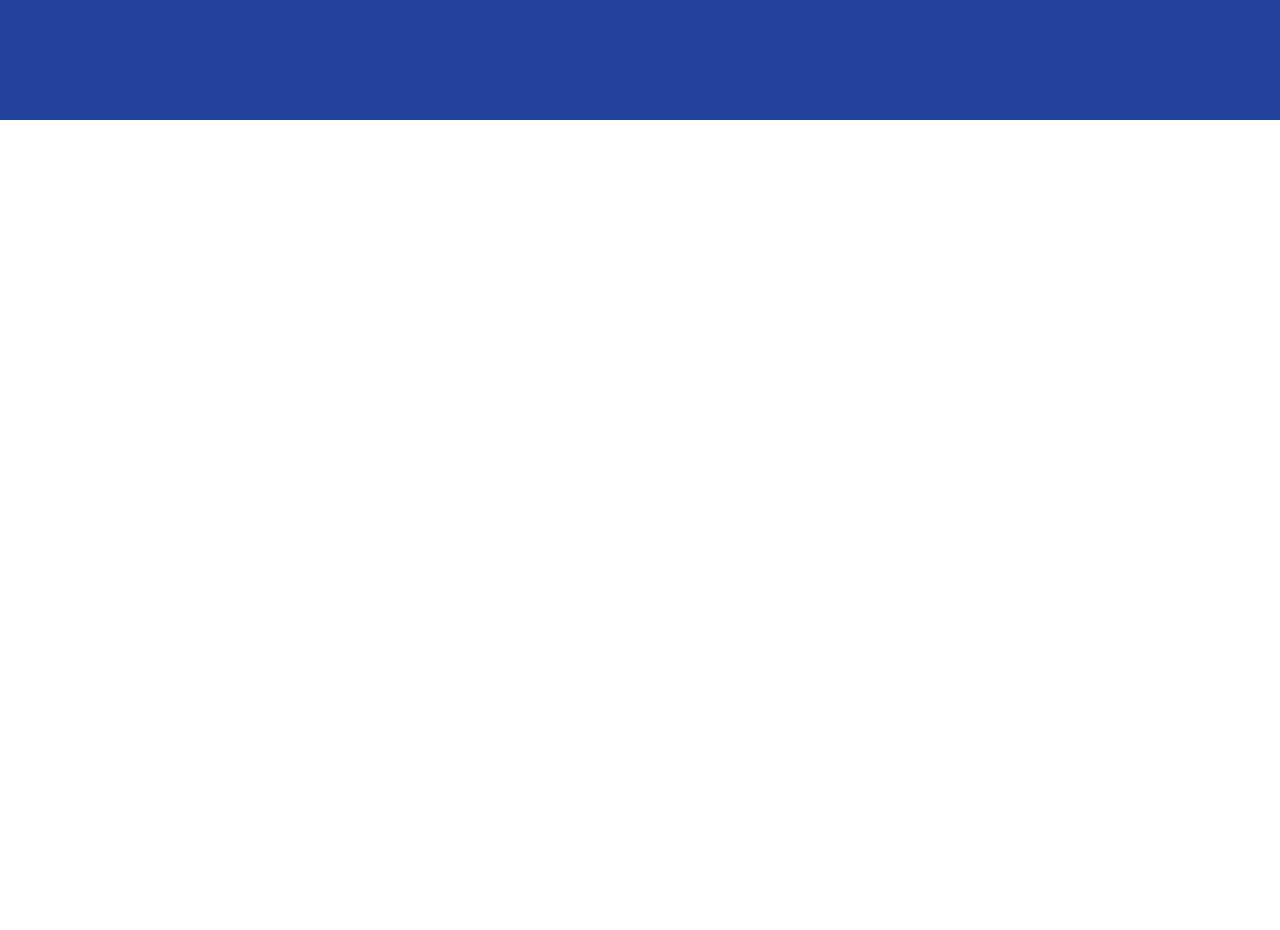
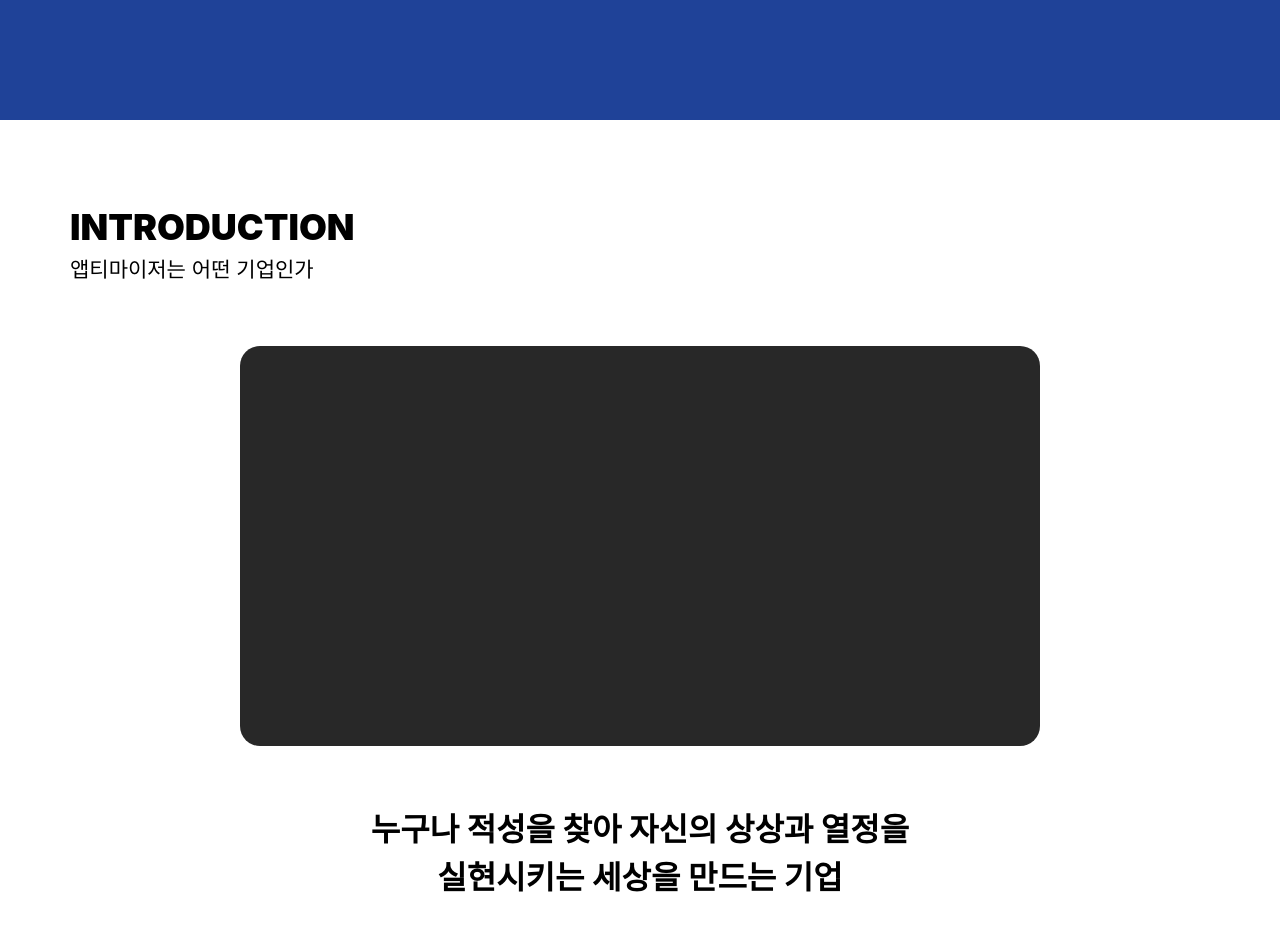
Before and after one commit to aptimizer-co/aptimizer, a Next.js app: page /about in a window 1280 px wide. Shown: the part 240-1170 px from the top of the page. Before the commit the page ends 800 px from the top, so only its background shows below. Built offline with nearby package versions, Linux system fonts and the light colour scheme; a web font is replaced by a local one.

Commit message:
[🎨UI] `IntroSection` 섹션 UI 완성
`/about`의 최상단에 위치한 `IntroSection`의 UI를 완성했다.

```diff
--- a/src/app/(home)/page.tsx
+++ b/src/app/(home)/page.tsx
@@ -4,7 +4,7 @@ import { HeroSection, ServiceSection } from "./_sections";
 const Home = () => {
   return (
     <main className={`container ${s.home}`}>
-      {/* <HeroSection /> */}
+      <HeroSection />
       <ServiceSection />
     </main>
   );
--- /dev/null
+++ b/src/app/about/_sections/IntroSection/IntroSection.module.css
@@ -0,0 +1,62 @@
+.intro {
+  padding: 8rem 0;
+}
+
+.title {
+  font-size: 3.6rem;
+  font-weight: 900;
+  line-height: 5.4rem;
+}
+
+.subtitle {
+  font-size: 2.1rem;
+  line-height: 3.15rem;
+  margin-bottom: 6rem;
+}
+
+.innerContainer {
+  max-width: 1140px;
+  margin: 0 auto;
+}
+
+.video {
+  width: 80rem;
+  height: 40rem;
+  border-radius: 2rem;
+  background-color: #282828;
+  margin: 0 auto;
+  margin-bottom: 6rem;
+}
+
+.message {
+  font-size: 3.2rem;
+  font-weight: 700;
+  line-height: 4.8rem;
+  text-align: center;
+}
+
+/* 반응형 */
+.container {
+  max-width: 1140px;
+  margin: 0 auto;
+}
+
+@media (max-width: 1140px) {
+  .container {
+    padding: 8rem 1.6rem;
+  }
+}
+
+@media (max-width: 768px) {
+  .video {
+    width: 80%;
+    height: 30rem;
+  }
+}
+
+@media (max-width: 425px) {
+  .video {
+    width: 100%;
+    height: 20rem;
+  }
+}
--- /dev/null
+++ b/src/app/about/_sections/IntroSection/IntroSection.tsx
@@ -0,0 +1,18 @@
+import s from "./IntroSection.module.css";
+
+const IntroSection = () => {
+  return (
+    <section className={`${s.container} ${s.intro}`}>
+      <h2 className={s.title}>INTRODUCTION</h2>
+      <p className={s.subtitle}>앱티마이저는 어떤 기업인가</p>
+      <div className={s.video}></div>
+      <p className={s.message}>
+        누구나 적성을 찾아 자신의 상상과 열정을
+        <br />
+        실현시키는 세상을 만드는 기업
+      </p>
+    </section>
+  );
+};
+
+export default IntroSection;
--- a/src/app/about/_sections/index.ts
+++ b/src/app/about/_sections/index.ts
@@ -1 +1,2 @@
 export { default as BannerSection } from "./BannerSection/BannerSection";
+export { default as IntroSection } from "./IntroSection/IntroSection";
--- a/src/app/about/page.tsx
+++ b/src/app/about/page.tsx
@@ -1,11 +1,13 @@
-import { BannerSection } from "./_sections";
+import { BannerSection, IntroSection } from "./_sections";
 import s from "./page.module.css";
 
 const AboutPage = () => {
   return (
     <main>
-      {/* 1. 배너 */}
+      {/* 1. 배너 섹션 */}
       <BannerSection />
+      {/* 2. 인트로 섹션 */}
+      <IntroSection />
     </main>
   );
 };
```
